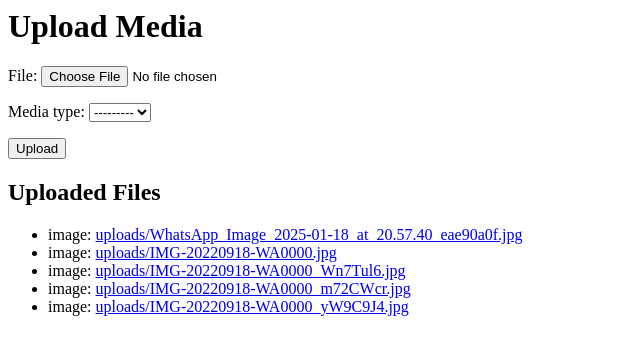
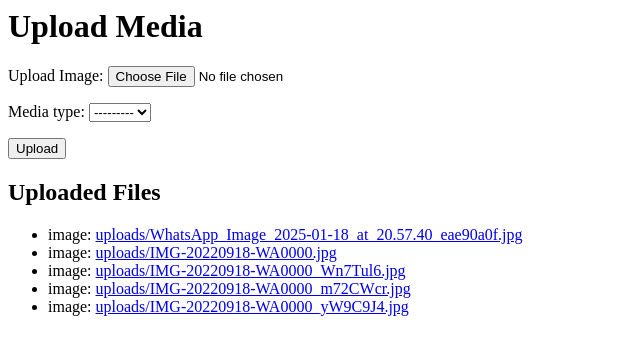
Before and after one commit to roman169313/DeepFakeDetectionSystem, a Django app: page /upload/ in a window 1280 px wide. Shown: the top 355 px of the page, without its empty margins (0-640 px from the left). Run offline with Django 5.2, Linux system fonts and the light colour scheme; data comes from the database, SQL or seed files in the repository; both versions use the stored data as it was after the commit; some libraries are stand-ins or nearby versions.

Commit message:
imporove

```diff
--- a/deepFake/forms.py
+++ b/deepFake/forms.py
@@ -5,3 +5,9 @@ class MediaFileForm(forms.ModelForm):
     class Meta:
         model = MediaFile
         fields = ['file', 'media_type']
+
+    # Override the 'file' field to change the input name to 'image_file'
+    file = forms.FileField(
+        label='Upload Image',
+        widget=forms.ClearableFileInput(attrs={'name': 'image_file'})
+    )
--- a/deepFake/templates/upload_page.html
+++ b/deepFake/templates/upload_page.html
@@ -1,12 +1,42 @@
 <h1>Upload Media</h1>
-<form method="post" enctype="multipart/form-data">
+<form id="image-upload-form" method="post" enctype="multipart/form-data">
     {% csrf_token %}
     {{ form.as_p }}
     <button type="submit">Upload</button>
 </form>
+
 <h2>Uploaded Files</h2>
 <ul>
     {% for media in media_files %}
     <li>{{ media.media_type }}: <a href="{{ media.file.url }}">{{ media.file.name }}</a></li>
     {% endfor %}
 </ul>
+
+<div id="response"></div> <!-- This is where the response from the server will be shown -->
+
+<script>
+  document.getElementById('image-upload-form').addEventListener('submit', function (e) {
+    e.preventDefault(); // Prevent default form submission
+
+    const formData = new FormData(this); // Collect form data, including file
+
+    fetch('/api/image/', {
+      method: 'POST',
+      body: formData,
+      headers: {
+        'X-CSRFToken': '{{ csrf_token }}', // Include the CSRF token
+      },
+    })
+      .then(response => response.json())
+      .then(data => {
+        const resultDiv = document.getElementById('response');
+        resultDiv.innerHTML = `
+          <p>Label: ${data.label}</p>
+          <p>Confidence: ${data.confidence}</p>
+        `;
+      })
+      .catch(error => {
+        console.error('Error:', error);
+      });
+  });
+</script>
--- a/deepFake/urls.py
+++ b/deepFake/urls.py
@@ -6,4 +6,8 @@ urlpatterns = [
     path('upload/', views.upload_page, name='upload_page'),
     path('api/media/', views.media_api_list, name='media_api_list'),
     path('api/media/<int:pk>/', views.media_api_detail, name='media_api_detail'),
+    path('api/audio/', views.media_audio, name='media_audio'),
+    path('api/video/', views.media_video, name='media_video'),
+    path('api/image/', views.media_image, name='media_image'),
+
 ]
--- a/deepFake/views.py
+++ b/deepFake/views.py
@@ -2,6 +2,151 @@ from django.shortcuts import render
 from django.http import JsonResponse
 from .models import MediaFile
 from .forms import MediaFileForm
+from .ml_models import check_fake_or_real, detect_audio, detect_video
+import tempfile
+import os
+from PIL import Image
+from PIL.ExifTags import TAGS
+from io import BytesIO
+from PIL import Image, ImageChops
+import numpy as np
+import cv2
+import matplotlib.pyplot as plt
+from skimage.util import random_noise
+import pyexiv2
+import imagehash
+from PIL import Image
+from PIL.ExifTags import TAGS
+import subprocess
+
+def image_hashing(image_path):
+    # Load the image
+    original = Image.open(image_path)
+
+    # Generate a hash for the image
+    hash_value = imagehash.phash(original)
+
+    print(f"Image Hash: {hash_value}")
+
+    # For comparison, you can compare this hash with another image
+    other_image = Image.open('other_image.jpg')
+    other_hash = imagehash.phash(other_image)
+
+    print(f"Other Image Hash: {other_hash}")
+    print(f"Hash Difference: {hash_value - other_hash}")
+
+# Example usage
+# image_hashing('input_image.jpg')
+def hachoir(image_path):
+    exeProcess = "hachoir-metadata"
+    infoDict = {}
+
+    process = subprocess.Popen([exeProcess, image_path],
+                            stdout=subprocess.PIPE, stderr=subprocess.STDOUT,
+                            universal_newlines=True)
+
+    for tag in process.stdout:
+        line = tag.strip().split(':')
+        if len(line) > 1:  # To avoid empty or invalid lines
+            infoDict[line[0].strip()] = line[-1].strip()
+
+    for k, v in infoDict.items():
+        print(k, ':', v)
+def metadata_analysis(image_path):
+    # open the image
+    image = Image.open(image_path)
+   # extracting the exif metadata
+    exifdata = image.getexif()
+
+    # looping through all the tags present in exifdata
+    for tagid in exifdata:
+
+        # getting the tag name instead of tag id
+        tagname = TAGS.get(tagid, tagid)
+
+        # passing the tagid to get its respective value
+        value = exifdata.get(tagid)
+
+        # printing the final result
+        print(f"{tagname:25}: {value}")
+
+def noise_analysis(image_path):
+    original = cv2.imread(image_path)
+
+    # Add synthetic noise to simulate manipulation
+    noisy_image = random_noise(original, mode='s&p', amount=0.05)
+
+    # Convert the noisy image back to uint8 for display
+    noisy_image = np.array(255 * noisy_image, dtype='uint8')
+
+    # Display the original and noisy images for comparison
+    plt.subplot(1, 2, 1)
+    plt.imshow(cv2.cvtColor(original, cv2.COLOR_BGR2RGB))
+    plt.title("Original Image")
+
+    plt.subplot(1, 2, 2)
+    plt.imshow(cv2.cvtColor(noisy_image, cv2.COLOR_BGR2RGB))
+    plt.title("Noisy Image")
+
+    plt.show()
+
+# Example usage
+
+def jpeg_compression_analysis(image_path):
+    original = Image.open(image_path)
+    original_np = np.array(original)
+    # Save the image with a new compression to introduce artifacts
+    original.save('compressed_image.jpg', 'JPEG', quality=30)
+
+    # original.close()
+    # Reload the compressed image and analyze the differences
+    compressed = Image.open('compressed_image.jpg')
+    compressed_np = np.array(compressed)
+
+    # Calculate the absolute difference between original and compressed images
+    difference = np.abs(original_np - compressed_np)
+    # compressed.close()
+    # Visualize the compression artifacts (high differences)
+    plt.imshow(difference, cmap='gray')
+    plt.show()
+
+# Example usage
+
+
+def error_level_analysis(image_path):
+    original = Image.open(image_path)
+
+    # Recompress the image to a lower quality to create artifacts
+    recompressed_path = 'recompressed_image.jpg'
+    original.save(recompressed_path, 'JPEG', quality=50)  # Lower quality for more visible errors
+
+    recompressed = Image.open(recompressed_path)
+
+    # Perform ELA: subtract the recompressed image from the original
+    diff = ImageChops.difference(original, recompressed)
+
+    # Convert the difference to grayscale to highlight the error areas
+    diff = diff.convert("L")
+
+    # Normalize and enhance the difference for visualization
+    diff_np = np.array(diff)
+    diff_np = np.log1p(diff_np)  # Log scale for better visibility of small errors
+
+    plt.imshow(diff_np, cmap='hot')
+    plt.show()
+
+
+def get_image_metadata(image_path):
+    image = Image.open(image_path)
+    exif_data = image._getexif()
+    metadata = {}
+    if exif_data:
+        for tag, value in exif_data.items():
+            tag_name = TAGS.get(tag, tag)
+            metadata[tag_name] = value
+    print("Metadata:", metadata)
+    return metadata
+
 
 def front_page(request):
     return render(request, 'front_page.html')
@@ -25,3 +170,72 @@ def media_api_detail(request, pk):
         return JsonResponse(media_file, safe=False)
     except MediaFile.DoesNotExist:
         return JsonResponse({'error': 'Not found'}, status=404)
+from django.http import JsonResponse
+
+def media_image(request):
+    if request.method == 'POST':
+        image_file_path = request.FILES['file'].file
+        print("Meta")
+        get_image_metadata(image_file_path)
+        print("ELA")
+        error_level_analysis(image_file_path)
+        print("JPEG")
+        jpeg_compression_analysis(image_file_path)
+        # noise_analysis(image_file_path)
+        print("Metadata")
+        temp_dir = os.path.join(os.getcwd(), 'temp')
+        os.makedirs(temp_dir, exist_ok=True)
+
+        # with tempfile.NamedTemporaryFile(dir=temp_dir) as tmp:
+        #     tmp.write(image_file_path.read())
+        #     tmp.seek(0)
+        metadata_analysis(image_file_path)
+
+        image_label, image_confidence = check_fake_or_real(image_file_path)
+
+        # Convert NumPy array to a Python float or list
+        # image_confidence = float(image_confidence[0])  # Assuming it's a single-value 2D array
+
+        print(f"Image detected as: {image_label} with confidence: {image_confidence[0]}")
+        data = {
+            'label': image_label,
+            'confidence': float(image_confidence[0])
+       }
+        return JsonResponse(data)
+
+def media_video(request):
+    if request.method == 'POST':
+        try:
+            video_file = request.FILES['file']
+
+            # ✅ Create a temporary file to store the uploaded video
+            with tempfile.NamedTemporaryFile(delete=False, suffix=".mp4") as temp_video:
+                temp_video.write(video_file.read())  # Write video content to disk
+                temp_video_path = temp_video.name  # Get file path
+
+            print(f"Temporary Video Path: {temp_video_path}")  # Debugging
+
+            # Process the video
+            video_label, video_confidence = detect_video(temp_video_path)
+
+            # Cleanup: Remove the temporary file after processing
+            os.remove(temp_video_path)
+
+            return JsonResponse({
+                'label': video_label,
+                'confidence': float(video_confidence[0])
+            })
+
+        except Exception as e:
+            return JsonResponse({'error': str(e)}, status=500)
+def media_audio(request):
+    if request.method == 'POST':
+        audio_file_path = request.FILES['file'].file
+        audio_label, audio_confidence = detect_audio(audio_file_path)
+        print(f"Audio detected as: {audio_label} with confidence: {audio_confidence}")
+        # return JsonResponse(audio_label, audio_confidence)
+        data = {
+                        'label': audio_label,
+                        'confidence': float(audio_confidence[0])
+                }
+        return JsonResponse(data)
--- a/deepFakeDetection/settings.py
+++ b/deepFakeDetection/settings.py
@@ -31,6 +31,7 @@ ALLOWED_HOSTS = []
 # Application definition
 
 INSTALLED_APPS = [
+    'livereload',
     'deepFake',
     'django.contrib.admin',
     'django.contrib.auth',
@@ -43,6 +44,7 @@ INSTALLED_APPS = [
 MEDIA_URL = '/media/'
 MEDIA_ROOT = BASE_DIR / 'media'
 MIDDLEWARE = [
+    'livereload.middleware.LiveReloadScript',
     'django.middleware.security.SecurityMiddleware',
     'django.contrib.sessions.middleware.SessionMiddleware',
     'django.middleware.common.CommonMiddleware',
```
Also changed, not shown: deepFake/ml_models.py (+13 -7 lines), compressed_image.jpg (added), db.sqlite3, deepFake/mlModel/desktop.ini (renamed from deepFake/Models/desktop.ini), media/uploads/IMG-20220918-WA0000.jpg (added), media/uploads/IMG-20220918-WA0000_Wn7Tul6.jpg (added), media/uploads/IMG-20220918-WA0000_m72CWcr.jpg (added), media/uploads/IMG-20220918-WA0000_yW9C9J4.jpg (added), recompressed_image.jpg (added), 7 other files.
